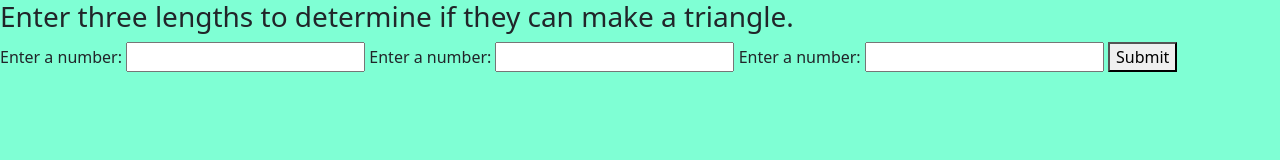
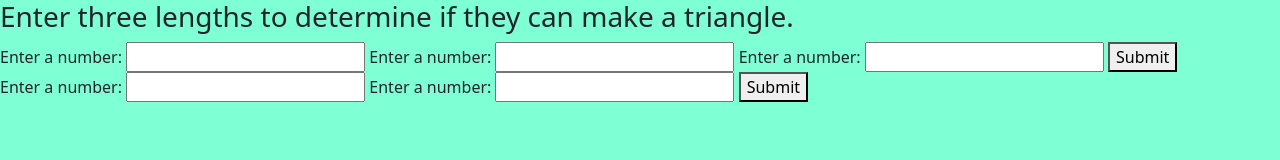
Before and after one commit to niccikaufman/shape-tracker, a website built with webpack: page src/index.html in a window 1280 px wide. Built offline with nearby package versions, Linux system fonts and the light colour scheme.

Commit message:
add rectangle tracker form

```diff
--- a/src/index.html
+++ b/src/index.html
@@ -14,6 +14,13 @@
       <input id="length3" type="number">
       <button type="submit">Submit</button>
     </form>
+    <form action="" id="rectangle-tracker-form">
+      <label for="length1">Enter a number:</label>
+      <input id="rect-length1" type="number">
+      <label for="length2">Enter a number:</label>
+      <input id="rect-length2" type="number">
+      <button type="submit">Submit</button>
+    </form>
     <ul id="response"></ul>
   </body>
 </html>
```
